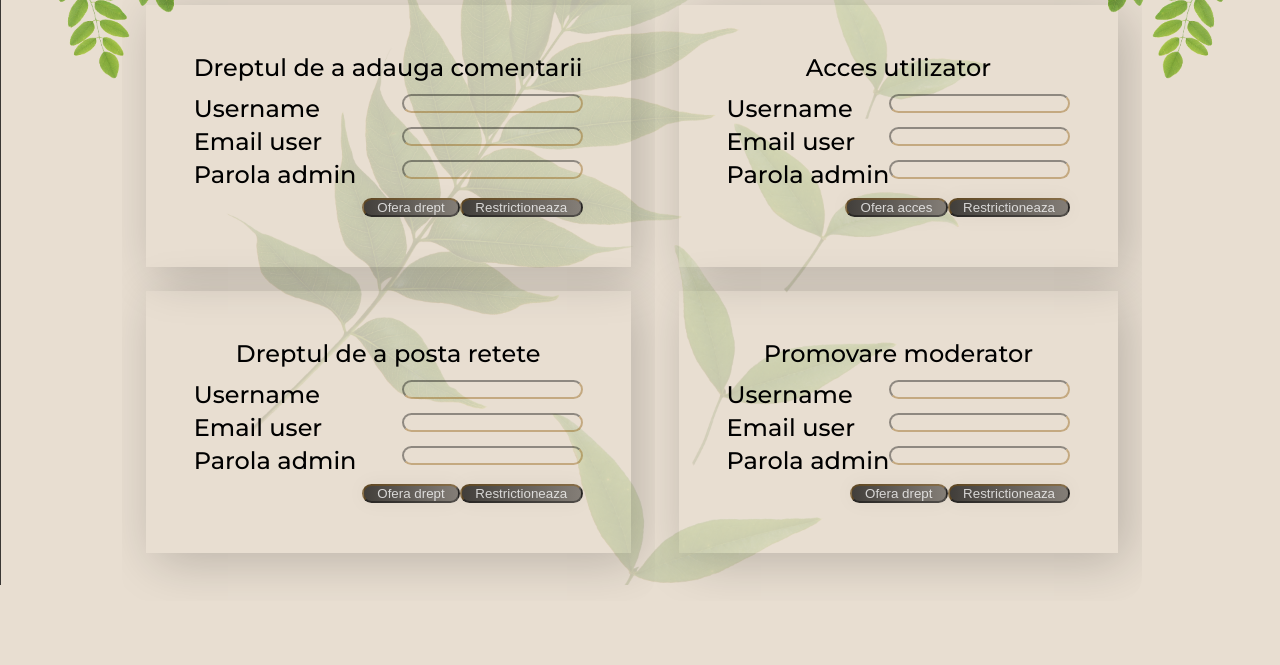
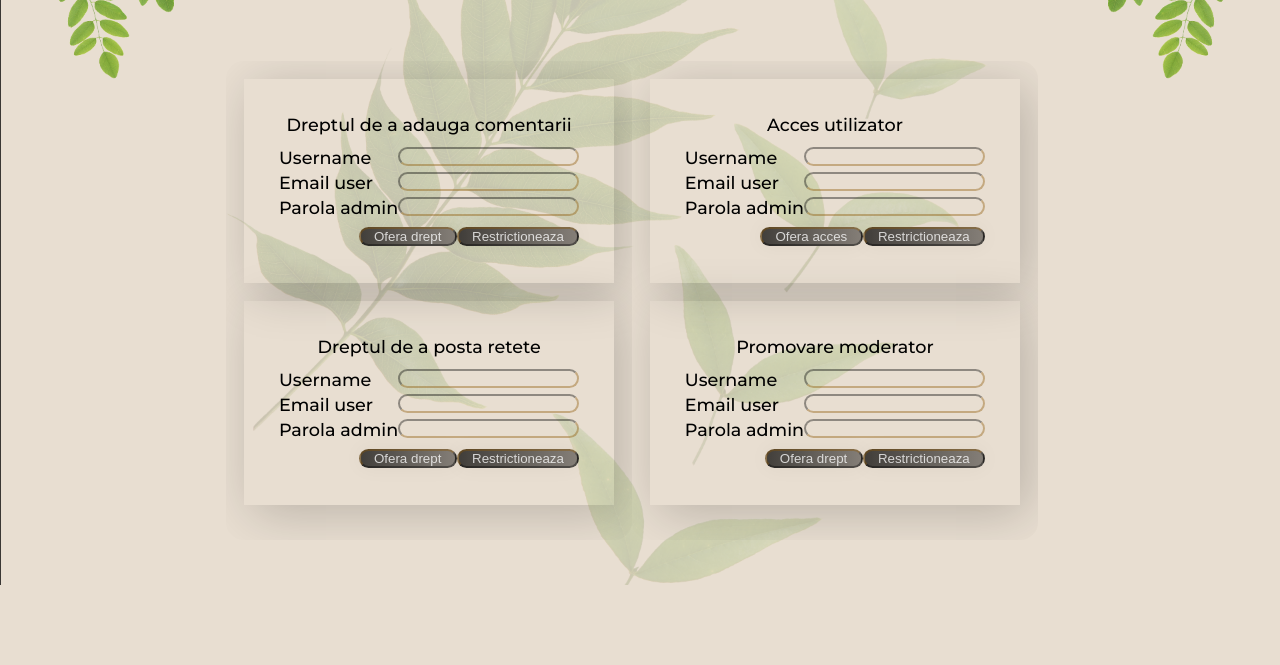
Before and after one commit to georgianaB20/WebTechnologiesProject, a website: page tw_proiect/frontend/views/admins_page.html in a window 1280 px wide. Shown: the part 135-800 px from the top of the page. Drawn offline with Linux system fonts and the light colour scheme.

Commit message:
css schimbat in contul meu

```diff
--- a/tw_proiect/frontend/css/contul_meu.css
+++ b/tw_proiect/frontend/css/contul_meu.css
@@ -32,16 +32,17 @@ main {
 .ad {
     display: flex;
     flex-direction: row;
-    margin-bottom: 5em;
+    margin-top: 5em;
+    margin-bottom: 12em;
 }
-.aside {
+.aside, #formulare_configurare {
     background-color: transparent;
     border-radius: 1em;
     display:flex;
     flex-direction: column;
     width:fit-content;
     padding:1em;
-    font-size: 1.5em;
+    font-size: 1.1em;
     box-sizing: content-box;
     overflow:scroll;
     overflow-x:hidden;
@@ -49,19 +50,6 @@ main {
 
 }
 
-.formulare_configurare{
-    background-color: transparent;
-    border-radius: 1em;
-    display:flex;
-    flex-direction: column;
-    width:fit-content;
-    padding:1em;
-    font-size: 1.5em;
-    box-sizing: content-box;
-    overflow:scroll;
-    overflow-x:hidden;
-    overflow-y:hidden;
-}
 
 .formular{
     background-color: transparent;
@@ -89,6 +77,8 @@ main {
 }
 
 .formular input[type="submit"]{
+    align-items: center;
+    align-content: center;
     align-self:center;
     width:fit-content;
     color: rgba(255, 255, 255, 0.767);
@@ -106,6 +96,7 @@ main {
     background-color:transparent;
     border-radius: 1em;
     border-color: rgba(56, 34, 0, 0.39);
+    align-self: center;
 }
 
 .admin {
--- a/tw_proiect/frontend/js/contul_meu.js
+++ b/tw_proiect/frontend/js/contul_meu.js
@@ -2,7 +2,6 @@
 async function handleFormSubmit(event) {
 
     event.preventDefault();
-    console.log("bn varule")
     const form = event.currentTarget;
 
     const url = form.action;
--- a/tw_proiect/frontend/views/admins_page.html
+++ b/tw_proiect/frontend/views/admins_page.html
@@ -47,7 +47,6 @@
 
     <main>
         <div class="ad">
-
         <div class="aside">
             <div class="formular">
                 <p>Dreptul de a adauga comentarii</p>
@@ -98,7 +97,7 @@
             </div>
         </div>
 
-        <div class="formulare_configurare">
+        <div id="formulare_configurare">
             <div class="formular">
                 <p>Acces utilizator</p>
                 <form method="POST" action="">
```
